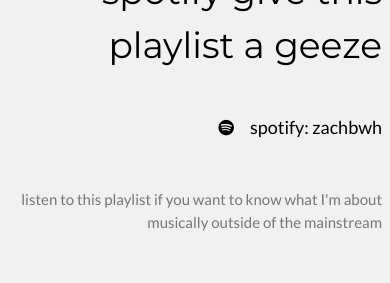
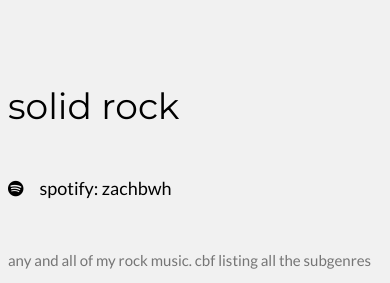
Before and after one commit to zachbwh/zachhuxford.io, a PHP site: page /music/index.html in a window 390 px wide; the page is wider, and only the part inside the window is pictured. Shown: the part 3977-4260 px from the top of that part. Run offline with PHP 8.4, Linux system fonts and the light colour scheme; some libraries are stand-ins or nearby versions.

Commit message:
added https support to website, i think the music page now has responsive design? added minimum search bar width to startpage

```diff
--- a/lastfm/lastfm.js
+++ b/lastfm/lastfm.js
@@ -121,12 +121,12 @@ function updateUsers (usernameList, newModel) {
             }
           }
         };
-        userRecentTracksRequest.open("GET", "http://ws.audioscrobbler.com/2.0/?method=user.getrecenttracks&user=" + usernameList[0] + "&api_key=" + api_key + "&format=json&limit=" + numberOfRecentTracks, true);
+        userRecentTracksRequest.open("GET", "https://ws.audioscrobbler.com/2.0/?method=user.getrecenttracks&user=" + usernameList[0] + "&api_key=" + api_key + "&format=json&limit=" + numberOfRecentTracks, true);
         userRecentTracksRequest.send();
 
       }
     };
-    userInfoRequest.open("GET", "http://ws.audioscrobbler.com/2.0/?method=user.getinfo&user=" + usernameList[0] + "&api_key=" + api_key + "&format=json", true);
+    userInfoRequest.open("GET", "https://ws.audioscrobbler.com/2.0/?method=user.getinfo&user=" + usernameList[0] + "&api_key=" + api_key + "&format=json", true);
     userInfoRequest.send();
   } else {
     currentModel = newModel;
--- a/music/index.html
+++ b/music/index.html
@@ -18,8 +18,8 @@
     }
 
     div#albums {
-      width: 98.5vw;
-      height: 49.25vw;
+      width: 100vw;
+      height: 50vw;
       display: inline-block;
       margin-left: auto;
       margin-right: auto;
@@ -75,6 +75,10 @@ a:hover {
 body {
   margin: 0px;
 }
+
+.description-min-width {
+  min-width: 580px;
+}
 </style>
 <body>
 
@@ -82,19 +86,19 @@ body {
 <div class="w3-top">
   <div class="w3-bar w3-black w3-card-2 w3-left-align w3-large">
     <a class="w3-bar-item w3-button w3-hide-medium w3-hide-large w3-right w3-padding-large w3-hover-white w3-large w3-black" href="javascript:void(0);" onclick="myFunction()" title="Toggle Navigation Menu"><i class="fa fa-bars"></i></a>
-    <a href="http://zachhuxford.io" class="w3-bar-item w3-button w3-padding-large w3-transparent">Home</a>
+    <a href="https://zachhuxford.io" class="w3-bar-item w3-button w3-padding-large w3-transparent">Home</a>
     <a href="#" class="w3-bar-item w3-button w3-hide-small w3-padding-large w3-transparent">Projects</a>
-    <a href="http://blog.zachhuxford.io" class="w3-bar-item w3-button w3-hide-small w3-padding-large w3-transparent">Blog</a>
-    <a href="http://zachhuxford.io/music" class="w3-bar-item w3-button w3-hide-small w3-padding-large w3-transparent">Music</a>
+    <a href="https://blog.zachhuxford.io" class="w3-bar-item w3-button w3-hide-small w3-padding-large w3-transparent">Blog</a>
+    <a href="https://zachhuxford.io/music" class="w3-bar-item w3-button w3-hide-small w3-padding-large w3-transparent">Music</a>
     <a href="#" class="w3-bar-item w3-button w3-hide-small w3-padding-large w3-transparent">Rice</a>
   </div>
 
   <!-- Navbar on small screens -->
   <div id="navDemo" class="w3-bar-block w3-white w3-hide w3-hide-large w3-hide-medium w3-large">
-    <a href="http://zachhuxford.io" class="w3-bar-item w3-button w3-padding-large">Home</a>
+    <a href="https://zachhuxford.io" class="w3-bar-item w3-button w3-padding-large">Home</a>
     <a href="#" class="w3-bar-item w3-button w3-padding-large">Projects</a>
-    <a href="http://blog.zachhuxford.io" class="w3-bar-item w3-button w3-padding-large">Blog</a>
-    <a href="http://zachhuxford.io/music" class="w3-bar-item w3-button w3-padding-large">Music</a>
+    <a href="https://blog.zachhuxford.io" class="w3-bar-item w3-button w3-padding-large">Blog</a>
+    <a href="https://zachhuxford.io/music" class="w3-bar-item w3-button w3-padding-large">Music</a>
     <a href="#" class="w3-bar-item w3-button w3-padding-large">Rice</a>
   </div>
 </div>
@@ -134,25 +138,26 @@ body {
       </p>
     </div>
   </div>
+</div>
 <div id="parentDiv" class="">
   <div id="albums" class="">
   </div>
 </div>
-</div>
 
+<div id="spotify">
   <!-- thats my kind of jazz playlist description and right hand side text alignment --> <!-- CHANGE THIS -->
   <div class="w3-row-padding w3-light-grey w3-padding-32">
     <div class="w3-content">
-    <div class="w3-third w3-center" style="height: 464px">
+      <div class="w3-third w3-center">
         <iframe src="https://open.spotify.com/embed?uri=spotify:user:zachbwh:playlist:5oAjbHIRS4NbwryyfsPuYf&theme=white"
                 width="300px" height="400px" frameborder="0" allowtransparency="true"></iframe> <!-- CHANGE THIS -->
       </div>
-    <div class="w3-twothird w3-right-align">
+      <div class="w3-twothird w3-right-align make-me-right-align description-min-width">
         <h1>thats my kind of jazz</h1> <!-- CHANGE THIS -->
-      <h5 class="w3-padding-32 w3-right-align">
+        <h5 class="w3-padding-32 w3-right-align make-me-right-align">
             <a href="https://open.spotify.com/user/zachbwh/playlist/5oAjbHIRS4NbwryyfsPuYf" target="_blank"><i class="fa fa-spotify w3-text-black w3-margin-right"></i>spotify: zachbwh</a> <!-- CHANGE THIS -->
         </h5>
-      <p class="w3-text-grey w3-right-align">
+        <p class="w3-text-grey w3-right-align make-me-right-align">
           old school jazz, blues, funk, jazz rap, trip hop, soul, gospel, spoken word bossa nova, jazz fusion and r&b. also why the hell isn't ryo fukui on spotify ?!? go listen to his scenery album on youtube mkay. <!-- CHANGE THIS -->
           <br><br><br>
           followers > 1900 <!-- CHANGE THIS -->
@@ -165,12 +170,12 @@ body {
   <!-- shits fire yo playlist description and left hand side text alignment --> <!-- CHANGE THIS -->
   <div class="w3-row-padding w3-light-grey w3-padding-32">
     <div class="w3-content">
-    <div class="w3-twothird" style="height: 464px">
+      <div class="w3-twothird w3-left-align description-min-width">
         <h1>shits fire yo</h1> <!-- CHANGE THIS -->
-      <h5 class="w3-padding-32">
+        <h5 class="w3-padding-32 w3-left-align">
             <a href="https://open.spotify.com/user/zachbwh/playlist/6taYwF5fUtgJE0fAVLJPXg" target="_blank"><i class="fa fa-spotify w3-text-black w3-margin-right"></i>spotify: zachbwh</a> <!-- CHANGE THIS -->
         </h5>
-      <p class="w3-text-grey">
+        <p class="w3-text-grey w3-left-align">
           this shit is fire. does that need any more explaining? <!-- CHANGE THIS -->
           <br><br><br>
           followers > 10 <!-- CHANGE THIS -->
@@ -191,12 +196,12 @@ body {
         <iframe src="https://open.spotify.com/embed?uri=spotify:user:zachbwh:playlist:3jy1ItGjo5YMn72CewnVKI&theme=white"
                 width="300px" height="400px" frameborder="0" allowtransparency="true"></iframe>
       </div>
-    <div class="w3-twothird w3-right-align" style="height: 464px">
+      <div class="w3-twothird w3-right-align make-me-right-align description-min-width">
         <h1>if you're stalking my spotify give this playlist a geeze</h1>
-      <h5 class="w3-padding-32 w3-right-align">
+        <h5 class="w3-padding-32 w3-right-align make-me-right-align">
             <a href="https://open.spotify.com/user/zachbwh/playlist/3jy1ItGjo5YMn72CewnVKI" target="_blank"><i class="fa fa-spotify w3-text-black w3-margin-right"></i>spotify: zachbwh</a>
         </h5>
-      <p class="w3-text-grey w3-right-align">
+        <p class="w3-text-grey w3-right-align make-me-right-align">
           listen to this playlist if you want to know what I'm about musically outside of the mainstream
           <br><br><br>
           followers > 10
@@ -209,14 +214,13 @@ body {
   <!-- solid rock playlist description and left hand side text alignment -->
   <div class="w3-row-padding w3-light-grey w3-padding-32">
     <div class="w3-content">
-    <div class="w3-twothird" style="height: 464px">
+      <div class="w3-twothird w3-left-align description-min-width">
         <h1>solid rock</h1>
-      <h5 class="w3-padding-32">
+        <h5 class="w3-padding-32 w3-left-align">
             <a href="https://open.spotify.com/user/zachbwh/playlist/293XVnIjz5i8MdvKmpJWzO" target="_blank"><i class="fa fa-spotify w3-text-black w3-margin-right"></i>spotify: zachbwh</a>
         </h5>
-      <p class="w3-text-grey">
+        <p class="w3-text-grey w3-left-align">
           any and all of my rock music. cbf listing all the subgenres
-        <br><br><br>
           <br>
         </p>
       </div>
@@ -226,7 +230,7 @@ body {
       </div>
     </div>
   </div>
-
+</div>
 
 <!-- Footer -->
 <footer class="w3-container w3-padding-64 w3-center w3-opacity">
@@ -246,6 +250,85 @@ body {
 </footer>
 
 <script>
+  var viewportWidth = $( window ).width();
+  var firstCall = true;
+  function setupPlaylistsView() {
+
+    var spotifyDiv = document.getElementById('spotify');
+    if ((firstCall || viewportWidth > 890) && 890 > $( window ).width()) {
+      for (i = 0; i < spotifyDiv.children.length; i = i + 2) {
+         var tmp = spotifyDiv.children[i].children[0].children[0];
+         spotifyDiv.children[i].children[0].appendChild(tmp);
+      }
+      rightAlign = $( document ).find('.w3-right-align');
+      for (i = 0; i < rightAlign.length; i++) {
+        rightAlign[i].className = rightAlign[i].className.replace("w3-right-align", "w3-left-align");
+      }
+    } else if (viewportWidth < 890 && 890 < $( window ).width()) {
+      for (i = 0; i < spotifyDiv.children.length; i = i + 2) {
+         var tmp = spotifyDiv.children[i].children[0].children[0];
+         spotifyDiv.children[i].children[0].appendChild(tmp);
+      }
+      rightAlign = $( document ).find('.make-me-right-align');
+      for (i = 0; i < rightAlign.length; i++) {
+        rightAlign[i].className = rightAlign[i].className.replace("w3-left-align", "w3-right-align");
+      }
+    }
+    firstCall = false;
+    viewportWidth = $( window ).width();
+
+
+    /*if (viewportWidth < 1200) {
+      var div = document.createElement('div');
+      div.className = "w3-row-padding w3-light-grey w3-padding-32"
+
+      var contentDiv = document.createElement('div');
+      contentDiv.className = "w3-content"
+      div.appendChild(contentDiv);
+
+      var descriptionDiv = document.createElement('div');
+      descriptionDiv.className = "w3-twothird";
+      contentDiv.appendChild(descriptionDiv)
+
+      var playlistHeader = document.createElement('h1');
+      playlistHeader.innerHTML = "solid rock";
+      descriptionDiv.appendChild(playlistHeader);
+
+      var profileHeader = document.createElement('h5');
+      profileHeader.className = "w3-padding-32";
+      descriptionDiv.appendChild(profileHeader);
+
+      var profileLink = document.createElement('a');
+      profileLink.href = "https://open.spotify.com/user/zachbwh/playlist/293XVnIjz5i8MdvKmpJWzO";
+      profileLink.innerHTML = "<i class='fa fa-spotify w3-text-black w3-margin-right'></i>spotify: zachbwh";
+      descriptionDiv.appendChild(profileLink);
+
+      var playlistDescription = document.createElement('p');
+      playlistDescription.className = "w3-text-grey";
+      playlistDescription.innerHTML = "any and all of my rock music. cbf listing all the subgenres<br><br><br><br>"
+      descriptionDiv.appendChild(playlistDescription);
+
+      var spotifyEmbed = document.createElement('iframe');
+      spotifyEmbed.src = "https://open.spotify.com/embed?uri=spotify:user:zachbwh:playlist:293XVnIjz5i8MdvKmpJWzO&theme=white";
+      spotifyEmbed.width = "300px";
+      spotifyEmbed.height = "400px";
+      spotifyEmbed.frameborder = "0";
+      spotifyEmbed.allowtransparency = "true";
+      contentDiv.appendChild(spotifyEmbed);
+
+      while(spotifyDiv.hasChildNodes()) {
+        spotifyDiv.removeChild(spotifyDiv.lastChild);
+      }
+
+      spotifyDiv.appendChild(div);
+    }*/
+  }
+
+  setupPlaylistsView();
+  $(window).resize(setupPlaylistsView);
+</script>
+
+<script>
 // Used to toggle the menu on small screens when clicking on the menu button
 function myFunction() {
     var x = document.getElementById("navDemo");
--- a/startpage/startpage.css
+++ b/startpage/startpage.css
@@ -23,6 +23,7 @@ input#search {
   font-size: 30px;
   font-family: Roboto Slab;
   width: 35vw;
+  min-width: 450px;
   background-color: #FF9292;
   border-style: none;
   border-radius: 3px;
```
Also changed, not shown: index.html (+9 -7 lines). Lines whose indentation alone changed are shown as unchanged.
